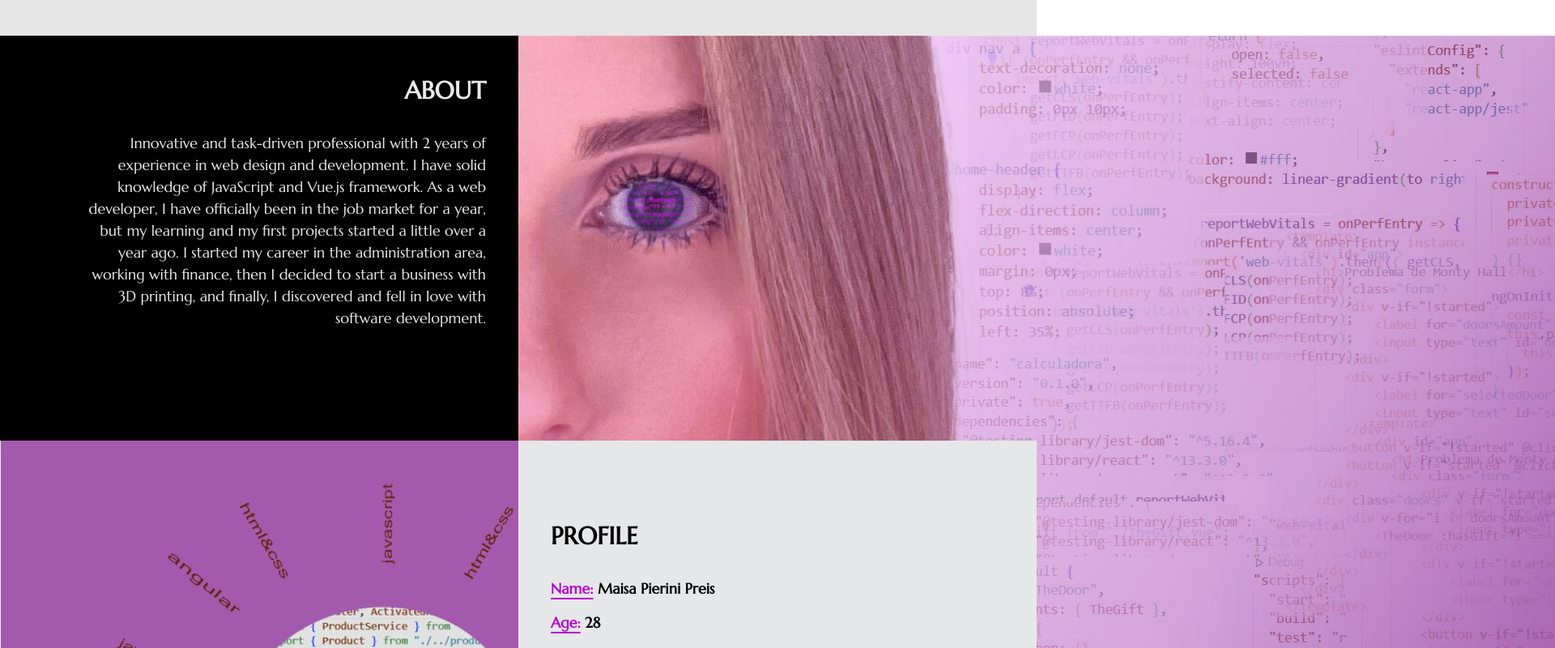
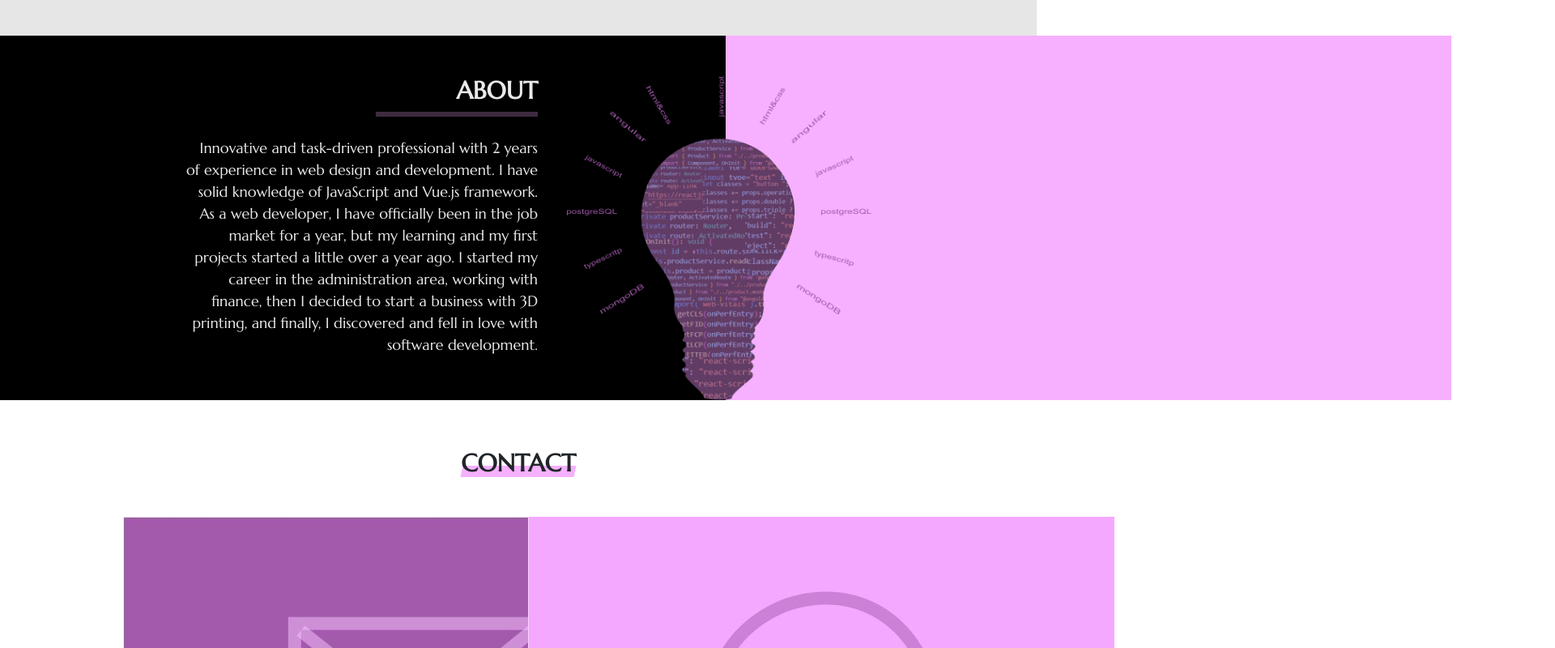
Before and after one commit to maisappreis/maisappreis.github.io, a React (Create React App) app in the folder frontend/: page / in a window 1280 px wide. Shown: the part 1640-2440 px from the top of the page at 81% size, 1920 px wide, since content can reach past the window. Built offline with nearby package versions, Linux system fonts and the light colour scheme; a web font is replaced by a local one.

Commit message:
refactor: About area is finished.

```diff
--- a/frontend/src/components/about/About.css
+++ b/frontend/src/components/about/About.css
@@ -5,11 +5,64 @@
 
 .about-flex {
     display: grid;
-    grid-template-columns: repeat(2, 50%);
+    grid-template-columns: repeat(2, 70%);
     font-family: 'Marcellus', serif, sans-serif;
-    grid-auto-rows: 500px;
+    grid-auto-rows: 450px;
     width: 100vw;
     margin: 0;
+}
+
+.about-item {
+    position: relative;
+    margin: 0px;
+    padding: 0px;
+}
+
+.about-item-right {
+    background-color: #f6b0ff;
+}
+
+.about {
+    padding: 80px 40px 80px 100px;
+    background-color: rgb(0, 0, 0);
+    color: rgb(233, 233, 233);
+}
+
+.about-subtitle {
+    font-size: 30px;
+    font-weight: bold;
+    text-align: right;
+    margin-right: 15vw;
+
+    position: relative;
+    z-index: 1;
+}
+
+.hr-line {
+    width: 200px;
+    border: 3px solid #f5abff;
+    margin-right: 15vw;
+}
+
+.about-text {
+    list-style-type: none;
+    text-align: right;
+    font-size: 18px;
+    margin: 25px 15vw 0 10vw;
+}
+
+.img-item {
+    height: 400px;
+    width: 400px;
+    position: absolute;
+    right: 15vw;
+    margin-top: 50px;
+}
+
+.purple-text {
+    color: #b601ce;
+    text-decoration: underline 2px solid #b601ce;
+    text-underline-offset: 0.3rem;
 }
 
 @media screen and (max-width: 1150px) {
@@ -31,19 +84,6 @@
     }
 }
 
-
-.about-item {
-    position: relative;
-    margin: 0px;
-    padding: 0px;
-}
-
-.about {
-    padding: 80px 40px 80px 100px;
-    background-color: rgb(0, 0, 0);
-    color: rgb(233, 233, 233);
-}
-
 @media screen and (max-width: 1280px) {
     .about {
         padding: 50px 40px 50px 100px;
@@ -55,47 +95,3 @@
         padding: 50px 40px 50px 50px;
     }
 }
-
-.profile {
-    padding: 100px 60px 100px 40px;
-    background-color: #E6E7E8;
-    color: rgb(0, 0, 0);
-}
-
-
-.about-subtitle {
-    font-size: 30px;
-    font-weight: bold;
-    text-align: right;
-    padding-bottom: 25px;
-}
-
-.profile-subtitle {
-    font-size: 30px;
-    font-weight: bold;
-    text-align: left;
-    padding-bottom: 25px;
-}
-
-.about-text {
-    list-style-type: none;
-    text-align: right;
-    font-size: 18px;
-}
-
-.profile-text {
-    font-size: 18px;
-    font-weight: bold;
-    list-style-type: none;
-    padding-left: 0;
-}
-
-.profile-text li {
-    padding-bottom: 15px;
-}
-
-.purple-text {
-    color: #b601ce;
-    text-decoration: underline 2px solid #b601ce;
-    text-underline-offset: 0.3rem;
-}
--- a/frontend/src/components/about/About.jsx
+++ b/frontend/src/components/about/About.jsx
@@ -1,14 +1,14 @@
 import React from "react";
 import "../../main/App.css";
 import "./About.css";
-import codeEye from "../../assets/code-eye2.jpg";
-import codeLamp from "../../assets/code-lamp.jpg";
+import codeLamp from "../../assets/code-lamp.png";
 
 const About = props =>
     <div className="about-area container-fluid" id="about">
         <div className="about-flex row">
             <div className="about about-item">
                 <h3 className="about-subtitle">ABOUT</h3>
+                <hr className="hr-line"/>
                 <p className="about-text">
                     Innovative and task-driven professional with 2 years of experience in web
                     design and development. I have solid knowledge of JavaScript and
@@ -19,21 +19,8 @@ const About = props =>
                     and finally, I discovered and fell in love with software development.
                 </p>
             </div>
-            <div className="about-item less-height">
-                <img src={codeEye} alt="Codes in the eyes" />
-            </div>
-        </div>
-        <div className="about-flex row">
-            <div className="about-item display-none">
-                <img src={codeLamp} alt="A lamp with codes inside" />
-            </div>
-            <div className="profile about-item" >
-                <h3 className="profile-subtitle">PROFILE</h3>
-                <ul className="profile-text">
-                    <li><b className="purple-text">Name:</b> Maisa Pierini Preis</li>
-                    <li><b className="purple-text">Age:</b> 28</li>
-                </ul>
-            </div>
+            <img className="img-item" src={codeLamp} alt="Code Lamp" />
+            <div className="about-item-right"></div>
         </div>
     </div>
 
--- a/frontend/src/components/portfolio/Portfolio.jsx
+++ b/frontend/src/components/portfolio/Portfolio.jsx
@@ -1,7 +1,7 @@
 import React from "react";
 import "../../main/App.css";
 import "./Portfolio.css";
-import lampPic from "../../assets/code-lamp-png.png";
+import lampPic from "../../assets/code-lamp.png";
 
 const Portfolio = props =>
     <section id="portfolio">
```
Also changed, not shown: frontend/src/assets/code-lamp.png (renamed from frontend/src/assets/code-lamp-png.png), frontend/src/assets/lamp.png (added).
